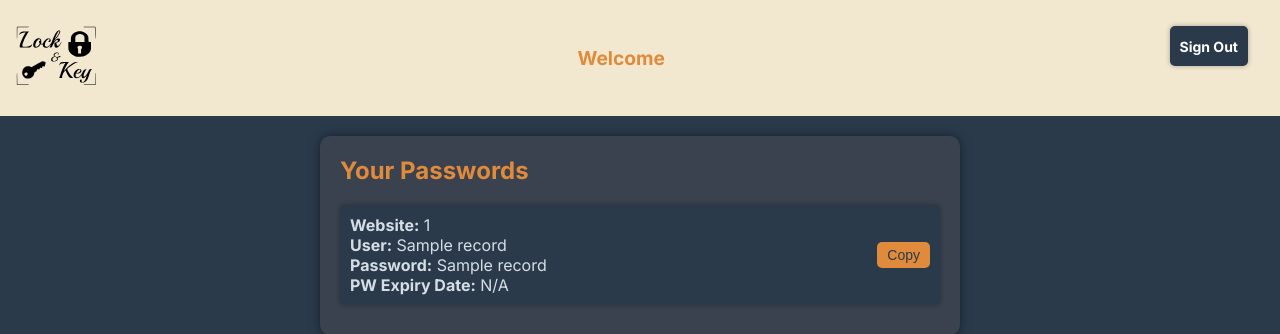
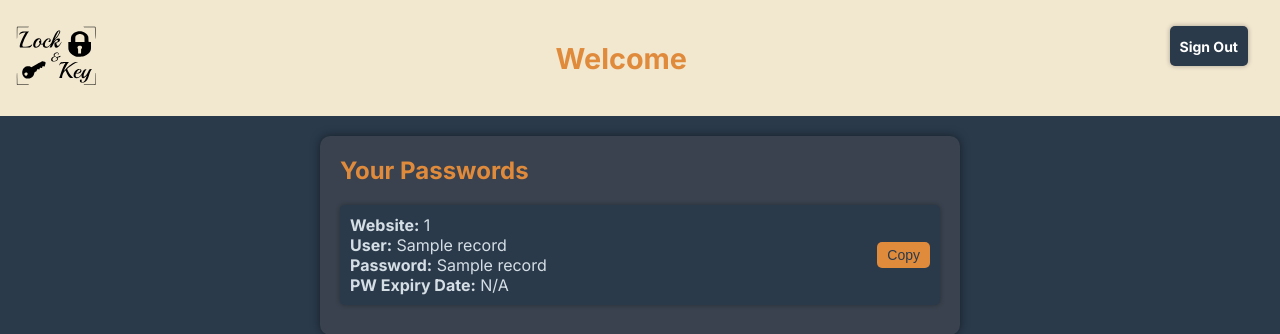
Before and after one commit to junngithub/Orbital, a Flask app: template flaskr/templates/menu/home.html in a window 1280 px wide. Shown: the top 334 px of the page. Run offline with Flask 3, Linux system fonts and the light colour scheme; the template is opened without the code that fills it: most values are stand-ins (such as "Sample title", 1, 10 or a date in 2020); some libraries are stand-ins or nearby versions.

Commit message:
updated header of home page

```diff
--- a/flaskr/static/CSS/home.css
+++ b/flaskr/static/CSS/home.css
@@ -23,9 +23,8 @@ header {
 
 }
 
-
 header h1 {
-    font-size: 120%;
+    font-size: 180%;
     color: #e08a3c;
     text-align: center;
     width: 37%;
```
